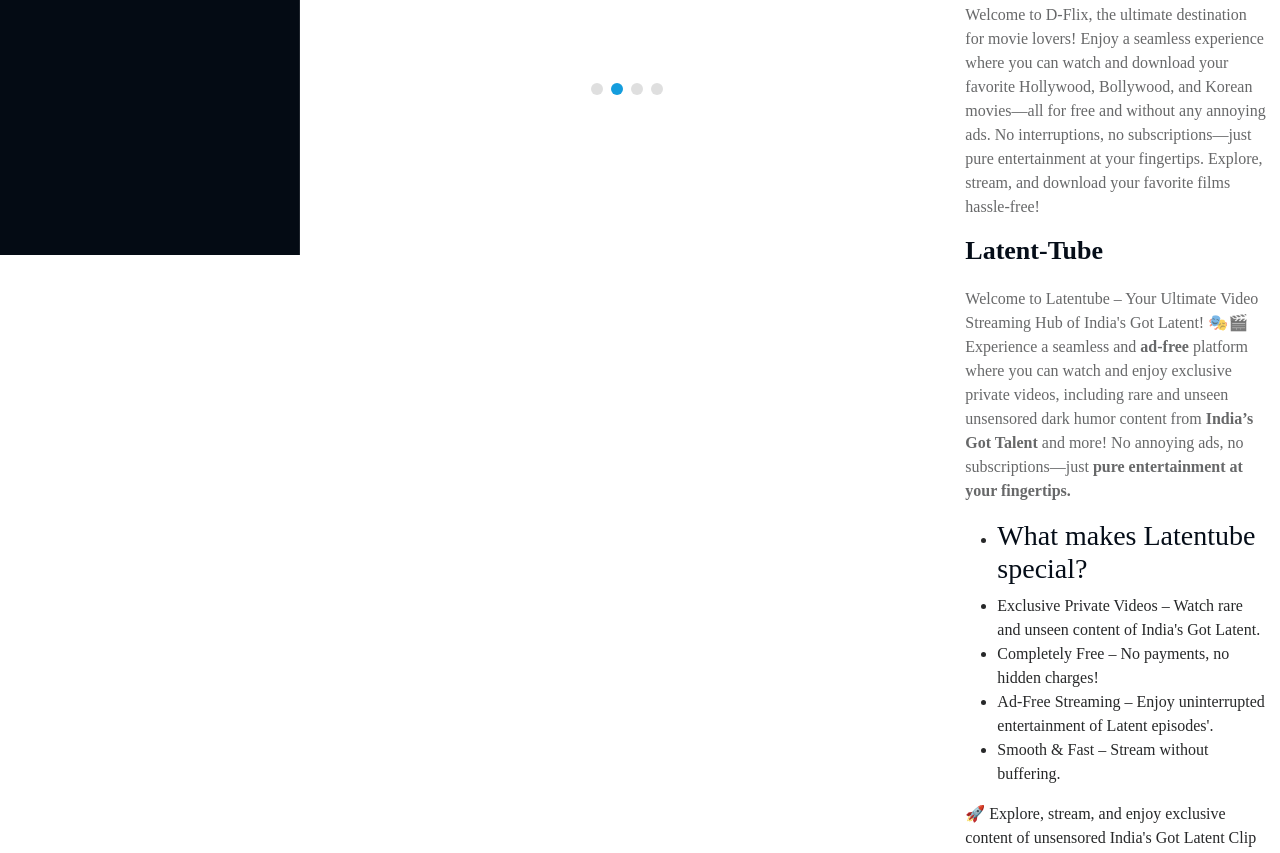
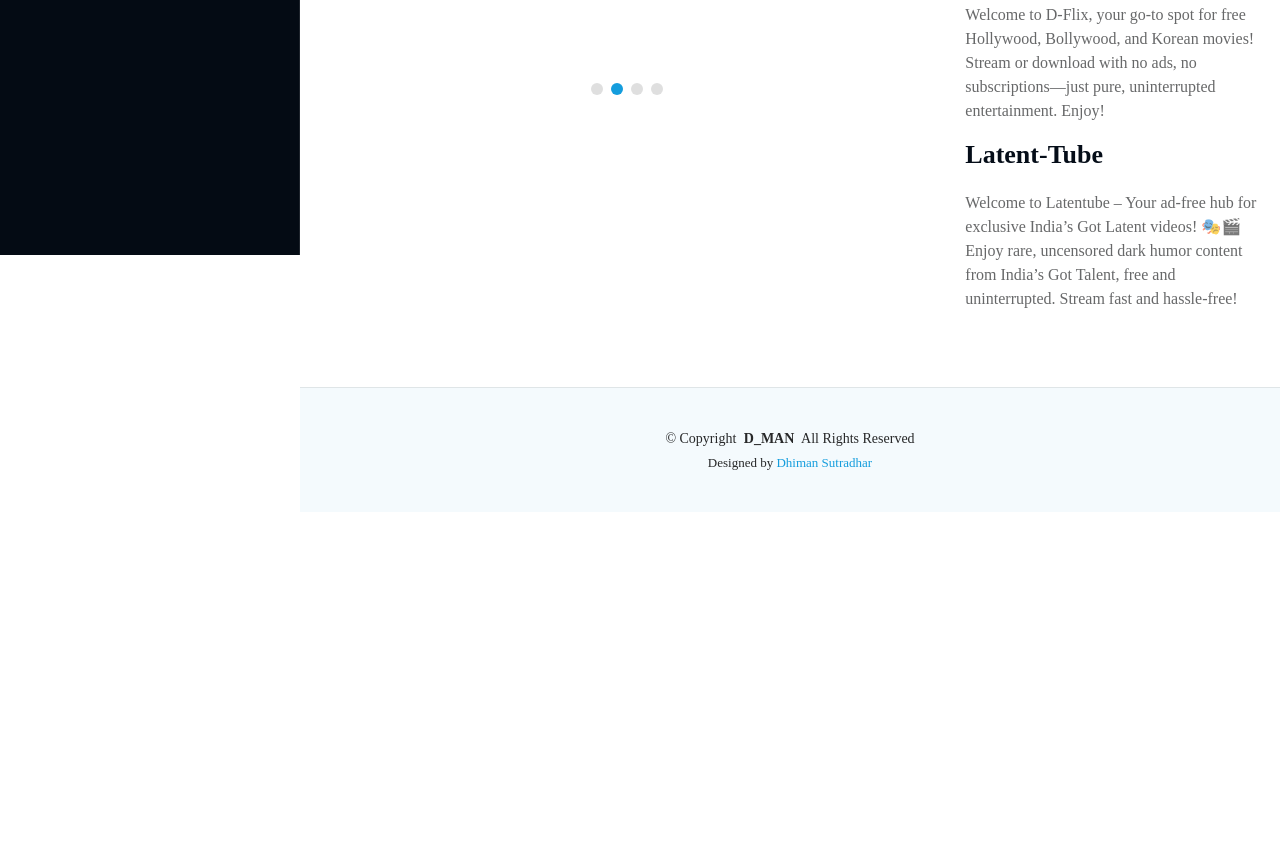
Before and after one commit to D-man-official/d_man.portfolio, a plain HTML site: page portfolio-details.html in a window 1280 px wide. Shown: the part 545-1398 px from the top of the page. After the commit the page ends 1057 px from the top, so only its background shows below. Drawn offline with Linux system fonts and the light colour scheme.

Commit message:
Update portfolio-details.html

```diff
--- a/portfolio-details.html
+++ b/portfolio-details.html
@@ -164,22 +164,12 @@
                 D-Flix
               </h2>
               <p>
-                Welcome to D-Flix, the ultimate destination for movie lovers! Enjoy a seamless experience where you can watch and download your favorite Hollywood, Bollywood, and Korean movies—all for free and without any annoying ads. No interruptions, no subscriptions—just pure entertainment at your fingertips. Explore, stream, and download your favorite films hassle-free!
-              </p>
+             Welcome to D-Flix, your go-to spot for free Hollywood, Bollywood, and Korean movies! Stream or download with no ads, no subscriptions—just pure, uninterrupted entertainment. Enjoy! </p>
               <h2>
            Latent-Tube
               </h2>
                <p>
-        Welcome to Latentube – Your Ultimate Video Streaming Hub of India's Got Latent! 🎭🎬 Experience a seamless and <b> ad-free </b> platform where you can watch and enjoy exclusive private videos, including rare and unseen unsensored dark humor content from <b>India’s Got Talent</b> and more! No annoying ads, no subscriptions—just <b>pure entertainment at your fingertips.</b>
-<ul>
-<li> <h3>What makes Latentube special?</h3></li>
-<li>  Exclusive Private Videos – Watch rare and unseen content of India's Got Latent.  </li>
-<li>  Completely Free – No payments, no hidden charges!  </li>
-<li>  Ad-Free Streaming – Enjoy uninterrupted entertainment of Latent episodes'.</li>
-<li>  Smooth & Fast – Stream without buffering.   </li>
-</ul>
-🚀 Explore, stream, and enjoy exclusive content of unsensored India's Got Latent Clip hassle-free!</p>
-            </div>
+     Welcome to Latentube – Your ad-free hub for exclusive India’s Got Latent videos! 🎭🎬 Enjoy rare, uncensored dark humor content from India’s Got Talent, free and uninterrupted. Stream fast and hassle-free!     </div>
           </div>
 
         </div>
```
